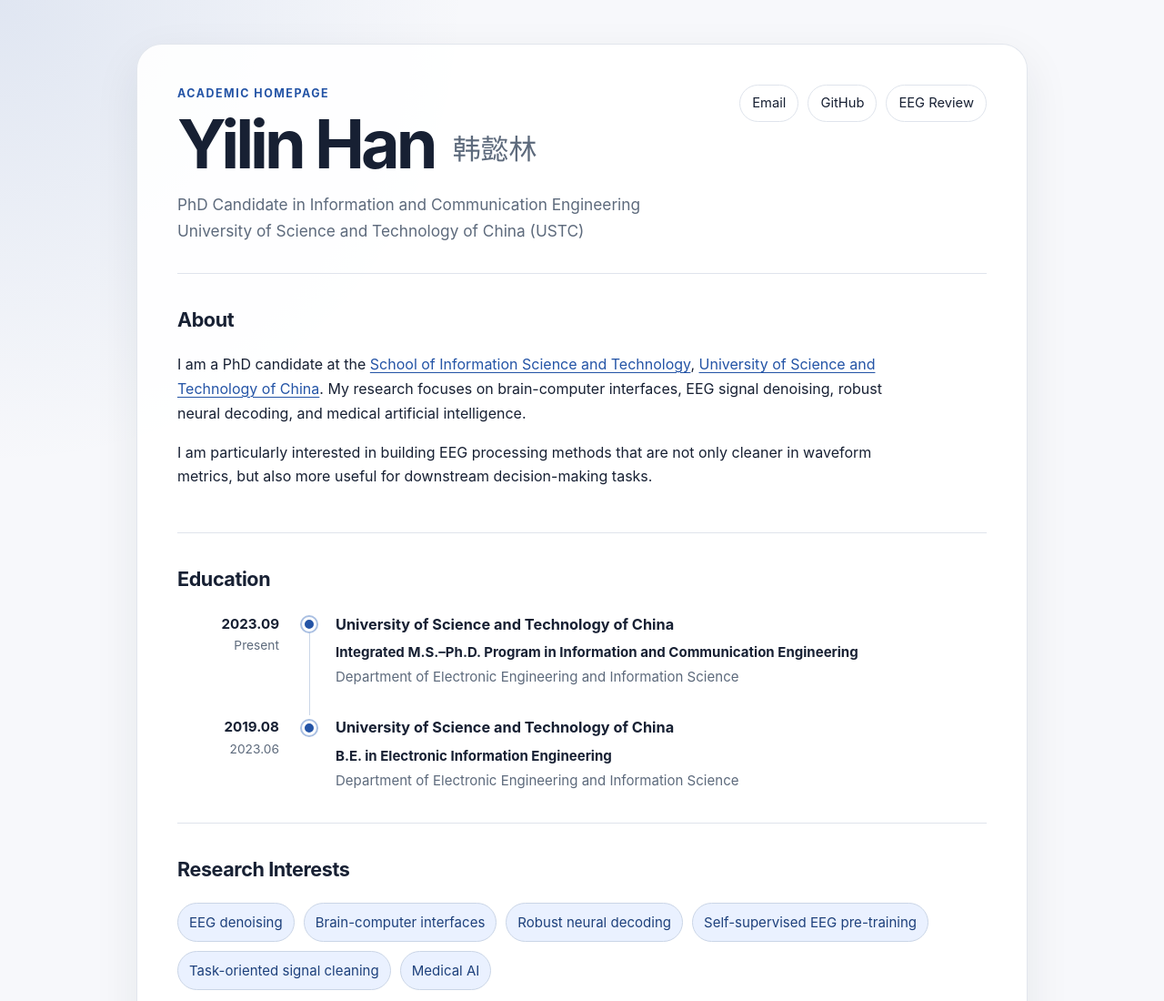
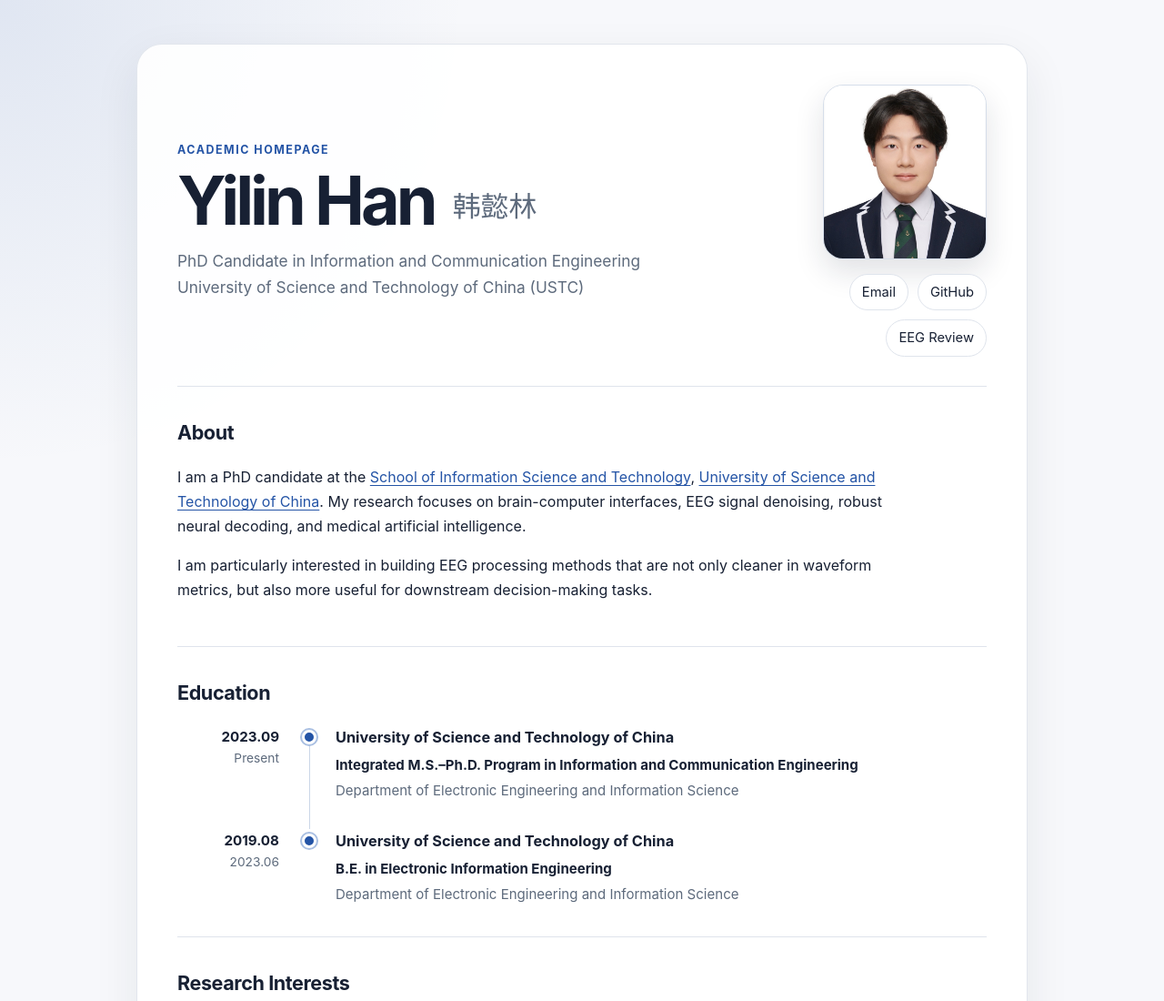
Before and after one commit to hanyilinn/hanyilinn.github.io, a plain HTML site: page index.html in a window 1280 px wide. Shown: the top 1100 px of the page at 91% size. Drawn offline with Linux system fonts and the light colour scheme.

Commit message:
Add profile photo to academic homepage

```diff
--- a/assets/styles.css
+++ b/assets/styles.css
@@ -52,11 +52,27 @@
 
 .hero {
   display: grid;
-  grid-template-columns: 1fr auto;
+  grid-template-columns: minmax(0, 1fr) 210px;
   gap: 28px;
-  align-items: start;
+  align-items: center;
   padding-bottom: 32px;
   border-bottom: 1px solid var(--line);
+}
+
+.hero-profile {
+  display: grid;
+  gap: 16px;
+  justify-items: end;
+}
+
+.profile-photo {
+  display: block;
+  width: 180px;
+  height: auto;
+  border: 1px solid #d6deea;
+  border-radius: 22px;
+  background: #fff;
+  box-shadow: 0 14px 32px rgba(23, 32, 51, 0.13);
 }
 
 .eyebrow {
@@ -451,6 +467,15 @@
     grid-template-columns: 1fr;
   }
 
+  .hero-profile {
+    justify-items: start;
+  }
+
+  .profile-photo {
+    width: 150px;
+    border-radius: 18px;
+  }
+
   .links {
     justify-content: flex-start;
   }
--- a/index.html
+++ b/index.html
@@ -13,7 +13,7 @@
   <body>
     <main class="page">
       <header class="hero">
-        <div>
+        <div class="hero-copy">
           <p class="eyebrow">Academic Homepage</p>
           <h1>Yilin Han <span lang="zh-CN">韩懿林</span></h1>
           <p class="subtitle">
@@ -21,11 +21,20 @@
             University of Science and Technology of China (USTC)
           </p>
         </div>
-        <nav class="links" aria-label="Profile links">
-          <a href="mailto:hanyil@mail.ustc.edu.cn">Email</a>
-          <a href="https://github.com/hanyilinn">GitHub</a>
-          <a href="https://hanyilinn.github.io/EEG_Denoising_Review/">EEG Review</a>
-        </nav>
+        <div class="hero-profile">
+          <img
+            class="profile-photo"
+            src="assets/profile.jpg"
+            alt="Portrait of Yilin Han"
+            width="180"
+            height="192"
+          />
+          <nav class="links" aria-label="Profile links">
+            <a href="mailto:hanyil@mail.ustc.edu.cn">Email</a>
+            <a href="https://github.com/hanyilinn">GitHub</a>
+            <a href="https://hanyilinn.github.io/EEG_Denoising_Review/">EEG Review</a>
+          </nav>
+        </div>
       </header>
 
       <section class="section intro" id="about">
```
Also changed, not shown: assets/profile.jpg (added).
